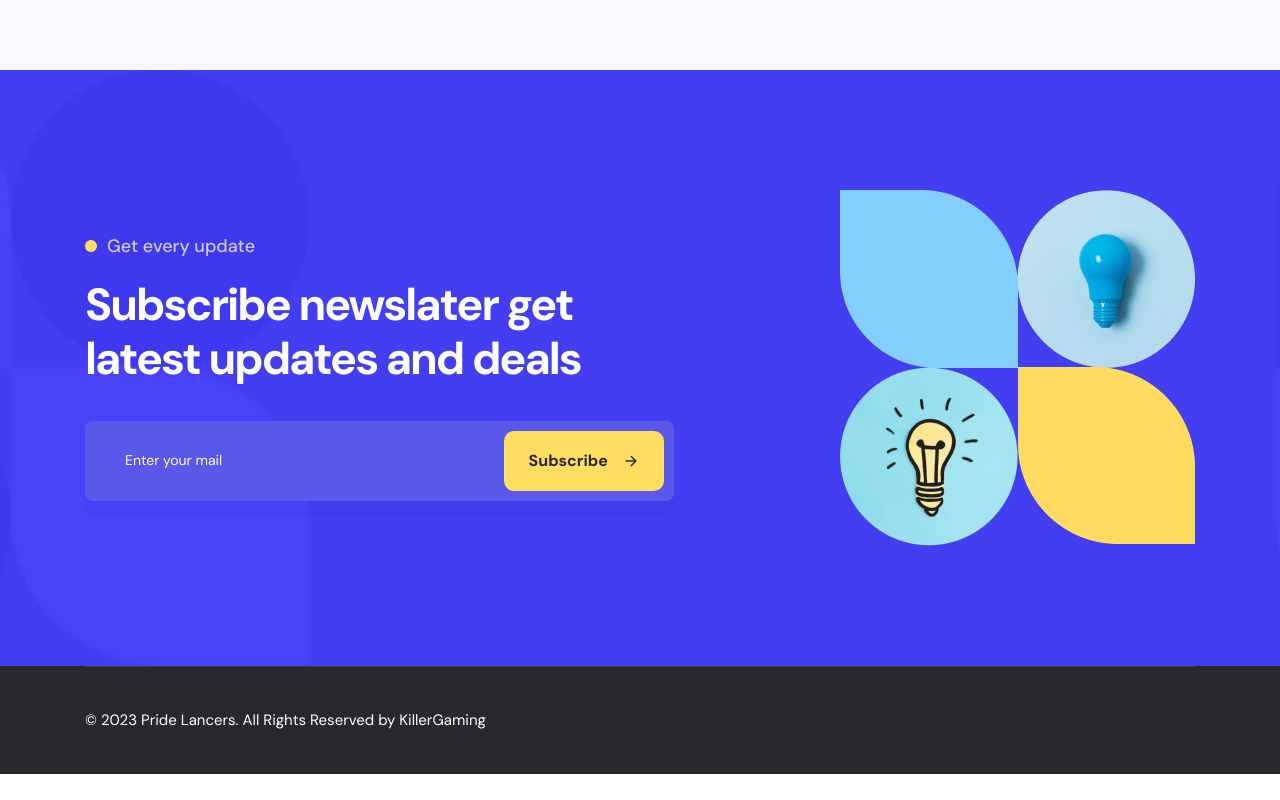
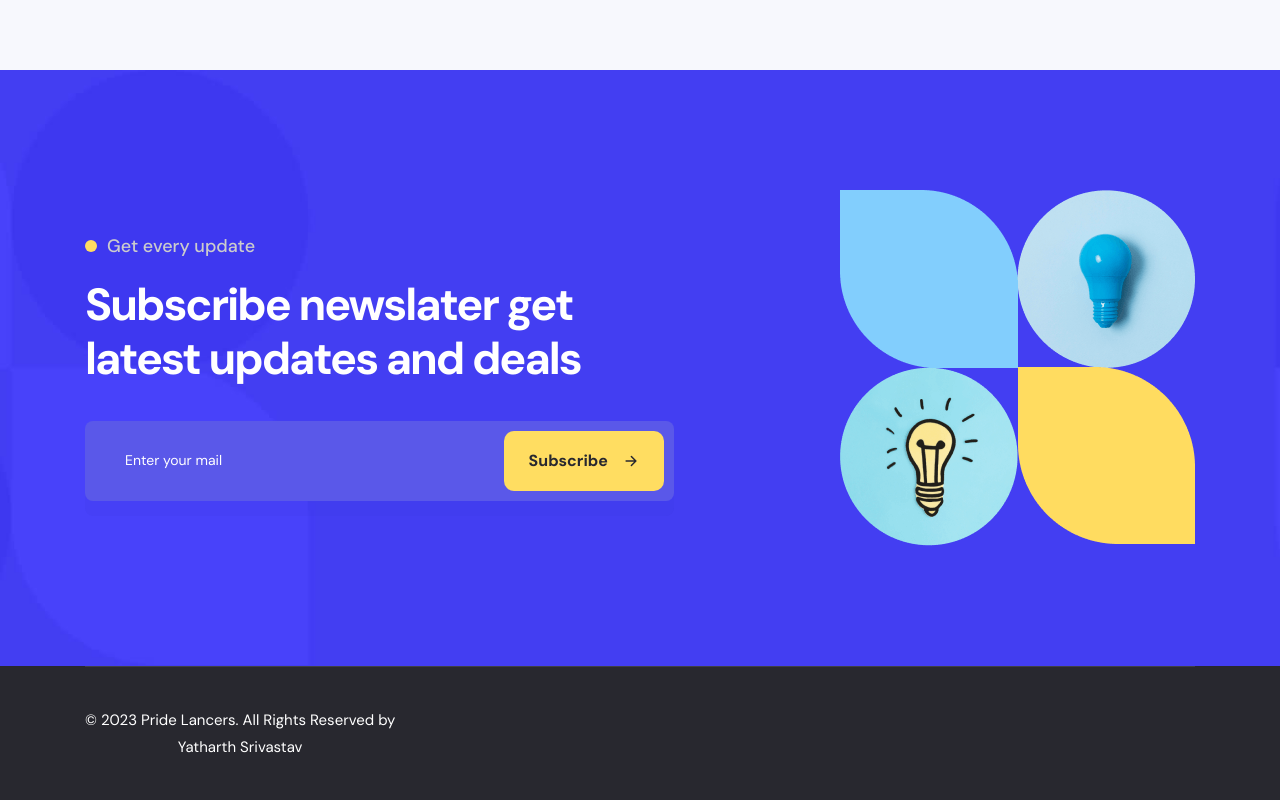
Before and after one commit to KilllerGaming/PrideLancers, a plain HTML site: page index.html in a window 1280 px wide. Shown: the part 3844-4644 px from the top of the page. Before the commit the page ends 4618 px from the top, so only its background shows below. Drawn offline with nearby package versions, Linux system fonts and the light colour scheme.

Commit message:
Update index.html

```diff
--- a/index.html
+++ b/index.html
@@ -930,7 +930,7 @@
       <div class="footer-bottom">
 
         <p class="copyright">
-          &copy; 2023 Pride Lancers. All Rights Reserved by KillerGaming
+          &copy; 2023 Pride Lancers. All Rights Reserved by <a href="https://www.instagram.com/killer._.1309/">Yatharth Srivastav</a>
         </p>
 
         <!-- <ul class="footer-bottom-list">
```
